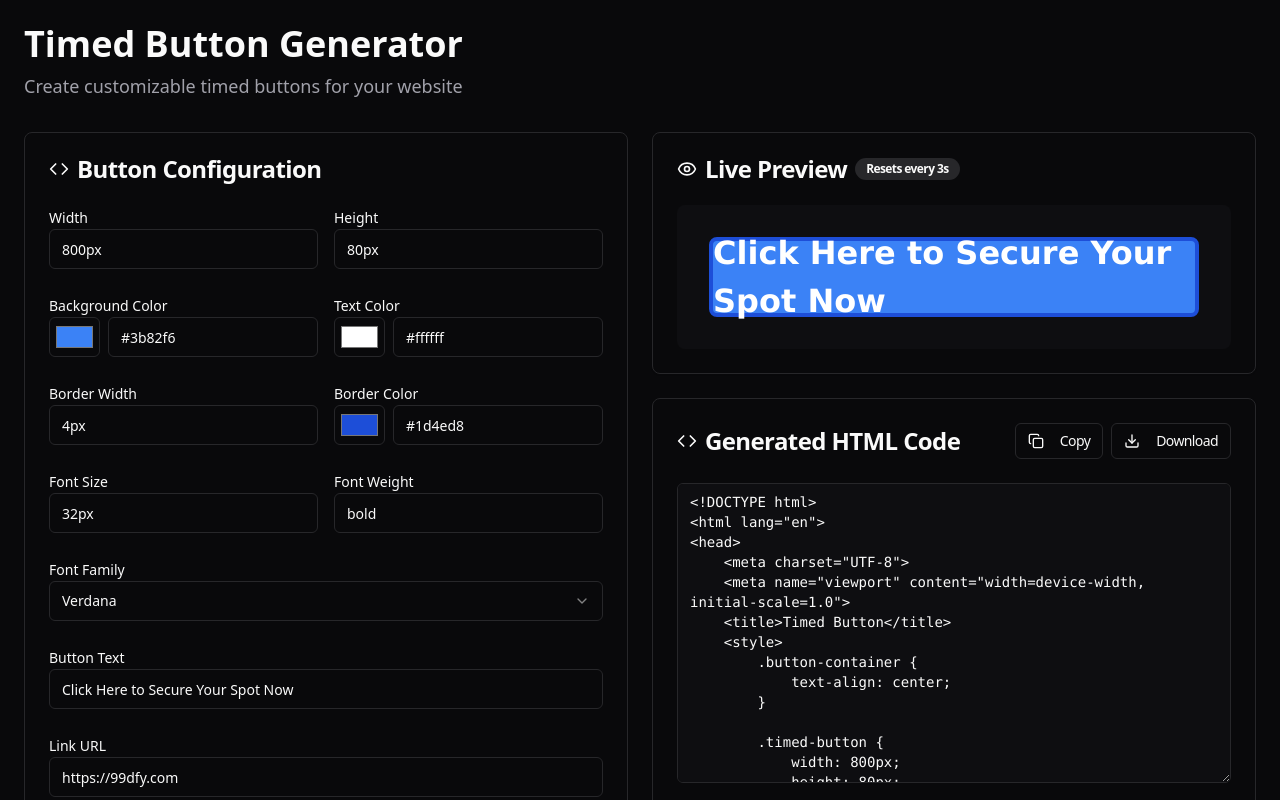
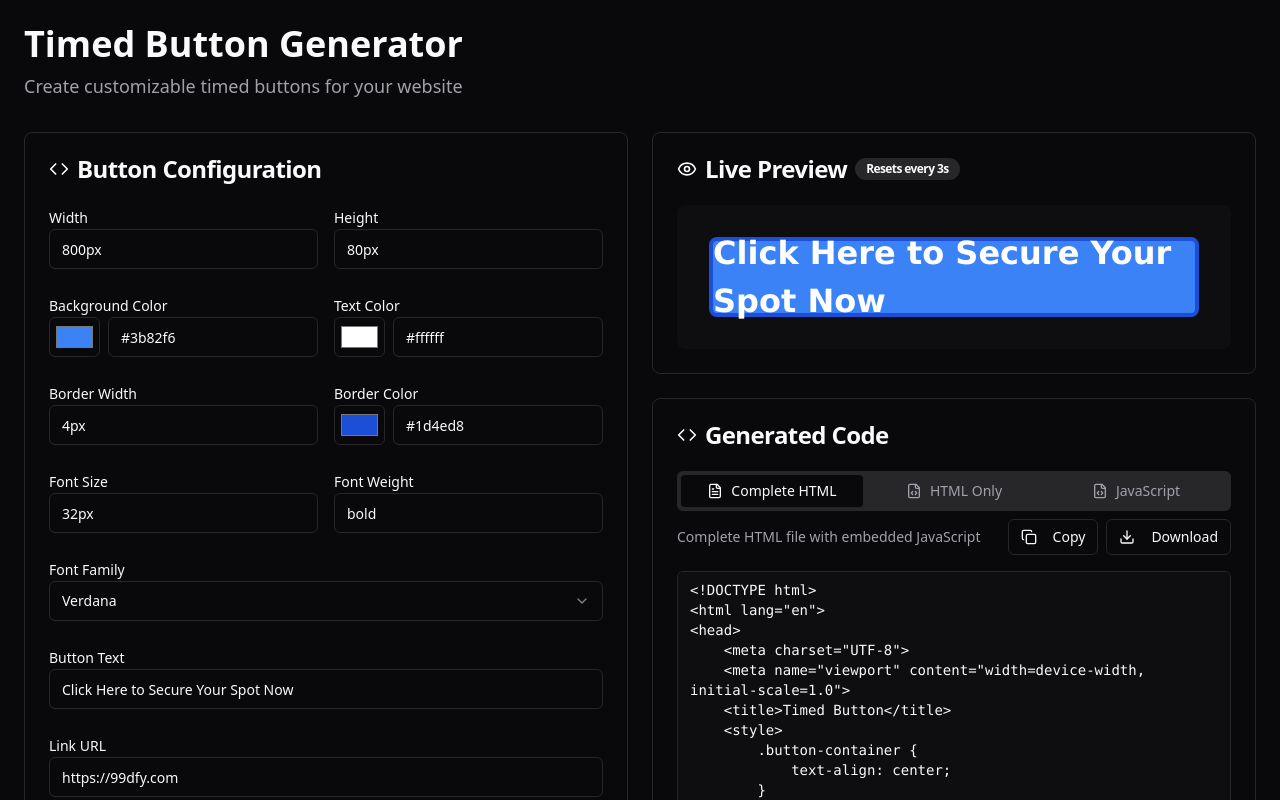
Before and after one commit to moshbari/timed-click-creator, a React (Vite) app: page / in a window 1280 px wide. Shown: the top 800 px of the page. Built offline with nearby package versions, Linux system fonts and the light colour scheme.

Commit message:
Separate JS for page builders
Move JavaScript to a separate file and provide instructions for integration, accommodating page builders that restrict inline scripts.

```diff
--- a/src/components/ButtonGenerator.tsx
+++ b/src/components/ButtonGenerator.tsx
@@ -6,7 +6,8 @@ import { Button } from '@/components/ui/button';
 import { Textarea } from '@/components/ui/textarea';
 import { Badge } from '@/components/ui/badge';
 import { Select, SelectContent, SelectItem, SelectTrigger, SelectValue } from '@/components/ui/select';
-import { Copy, Eye, Code, Download } from 'lucide-react';
+import { Tabs, TabsContent, TabsList, TabsTrigger } from '@/components/ui/tabs';
+import { Copy, Eye, Code, Download, FileText, FileCode, AlertCircle } from 'lucide-react';
 import { useToast } from '@/hooks/use-toast';
 
 interface ButtonConfig {
@@ -66,7 +67,7 @@ const ButtonGenerator = () => {
     }
   }, [config.delayHours, config.delayMinutes, config.delaySeconds]);
 
-  const generateCode = () => {
+  const generateHTML = () => {
     return `<!DOCTYPE html>
 <html lang="en">
 <head>
@@ -121,7 +122,9 @@ const ButtonGenerator = () => {
         window.addEventListener('load', function() {
             setTimeout(function() {
                 const button = document.getElementById('timedButton');
+                if (button) {
                     button.classList.add('show');
+                }
             }, ${(config.delayHours * 3600 + config.delayMinutes * 60 + config.delaySeconds) * 1000});
         });
     </script>
@@ -129,12 +132,54 @@ const ButtonGenerator = () => {
 </html>`;
   };
 
-  const copyToClipboard = async () => {
+  const generateJS = () => {
+    return `// Timed Button Script
+// Place this script in your page's footer or use your page builder's custom JS section
+
+window.addEventListener('load', function() {
+    setTimeout(function() {
+        const button = document.getElementById('timedButton');
+        if (button) {
+            button.classList.add('show');
+        }
+    }, ${(config.delayHours * 3600 + config.delayMinutes * 60 + config.delaySeconds) * 1000});
+});`;
+  };
+
+  const generateHTMLOnly = () => {
+    return `<!-- Timed Button HTML -->
+<!-- Paste this HTML where you want the button to appear -->
+<div class="button-container" style="text-align: ${config.alignment};">
+    <a href="${config.linkUrl}"
+       target="_blank"
+       rel="noopener noreferrer"
+       class="timed-button"
+       id="timedButton"
+       style="width: ${config.width}; height: ${config.height}; background-color: ${config.backgroundColor}; border: ${config.borderWidth} solid ${config.borderColor}; color: ${config.textColor}; font-size: ${config.fontSize}; font-weight: ${config.fontWeight}; font-family: ${config.fontFamily}; text-decoration: none; border-radius: 8px; cursor: pointer; transition: all 0.3s ease; display: inline-flex; align-items: center; justify-content: center; opacity: 0; transform: translateY(20px);">
+        ${config.buttonText}
+    </a>
+</div>
+
+<style>
+.timed-button.show {
+    opacity: 1 !important;
+    transform: translateY(0) !important;
+}
+
+.timed-button:hover {
+    opacity: 0.9 !important;
+    transform: translateY(-2px) !important;
+    box-shadow: 0 4px 12px rgba(0, 0, 0, 0.2) !important;
+}
+</style>`;
+  };
+
+  const copyToClipboard = async (content: string, title: string) => {
     try {
-      await navigator.clipboard.writeText(generateCode());
+      await navigator.clipboard.writeText(content);
       toast({
-        title: "Code copied!",
-        description: "The HTML code has been copied to your clipboard.",
+        title: `${title} copied!`,
+        description: "The code has been copied to your clipboard.",
       });
     } catch (err) {
       toast({
@@ -145,13 +190,12 @@ const ButtonGenerator = () => {
     }
   };
 
-  const downloadCode = () => {
-    const code = generateCode();
-    const blob = new Blob([code], { type: 'text/html' });
+  const downloadFile = (content: string, filename: string, type: string) => {
+    const blob = new Blob([content], { type });
     const url = URL.createObjectURL(blob);
     const a = document.createElement('a');
     a.href = url;
-    a.download = 'timed-button.html';
+    a.download = filename;
     document.body.appendChild(a);
     a.click();
     document.body.removeChild(a);
@@ -159,7 +203,7 @@ const ButtonGenerator = () => {
 
     toast({
       title: "Download started!",
-      description: "The HTML file has been downloaded.",
+      description: `The ${filename} file has been downloaded.`,
     });
   };
 
@@ -443,29 +487,139 @@ const ButtonGenerator = () => {
             {/* Generated Code */}
             <Card>
               <CardHeader>
-                <CardTitle className="flex items-center justify-between">
-                  <div className="flex items-center gap-2">
+                <CardTitle className="flex items-center gap-2">
                   <Code className="h-5 w-5" />
-                    Generated HTML Code
-                  </div>
+                  Generated Code
+                </CardTitle>
+              </CardHeader>
+              <CardContent>
+                <Tabs defaultValue="complete" className="w-full">
+                  <TabsList className="grid w-full grid-cols-3">
+                    <TabsTrigger value="complete" className="flex items-center gap-2">
+                      <FileText className="h-4 w-4" />
+                      Complete HTML
+                    </TabsTrigger>
+                    <TabsTrigger value="separate" className="flex items-center gap-2">
+                      <FileCode className="h-4 w-4" />
+                      HTML Only
+                    </TabsTrigger>
+                    <TabsTrigger value="javascript" className="flex items-center gap-2">
+                      <FileCode className="h-4 w-4" />
+                      JavaScript
+                    </TabsTrigger>
+                  </TabsList>
+
+                  <TabsContent value="complete" className="space-y-4">
+                    <div className="flex items-center justify-between">
+                      <p className="text-sm text-muted-foreground">Complete HTML file with embedded JavaScript</p>
                       <div className="flex gap-2">
-                    <Button onClick={copyToClipboard} variant="outline" size="sm">
+                        <Button
+                          onClick={() => copyToClipboard(generateHTML(), "Complete HTML")}
+                          variant="outline"
+                          size="sm"
+                        >
                           <Copy className="h-4 w-4 mr-2" />
                           Copy
                         </Button>
-                    <Button onClick={downloadCode} variant="outline" size="sm">
+                        <Button
+                          onClick={() => downloadFile(generateHTML(), 'timed-button.html', 'text/html')}
+                          variant="outline"
+                          size="sm"
+                        >
                           <Download className="h-4 w-4 mr-2" />
                           Download
                         </Button>
                       </div>
-                </CardTitle>
-              </CardHeader>
-              <CardContent>
+                    </div>
                     <Textarea
-                  value={generateCode()}
+                      value={generateHTML()}
                       readOnly
                       className="min-h-[300px] font-mono text-sm bg-code-bg"
                     />
+                  </TabsContent>
+
+                  <TabsContent value="separate" className="space-y-4">
+                    <div className="bg-amber-50 border border-amber-200 rounded-lg p-4 mb-4">
+                      <div className="flex items-start gap-2">
+                        <AlertCircle className="h-5 w-5 text-amber-600 mt-0.5" />
+                        <div>
+                          <p className="font-medium text-amber-800">For Page Builders</p>
+                          <p className="text-sm text-amber-700 mt-1">
+                            Use this HTML in your page builder's HTML editor, then add the JavaScript separately in your page's custom JS section or footer.
+                          </p>
+                        </div>
+                      </div>
+                    </div>
+                    <div className="flex items-center justify-between">
+                      <p className="text-sm text-muted-foreground">HTML code only (requires separate JavaScript)</p>
+                      <div className="flex gap-2">
+                        <Button
+                          onClick={() => copyToClipboard(generateHTMLOnly(), "HTML Only")}
+                          variant="outline"
+                          size="sm"
+                        >
+                          <Copy className="h-4 w-4 mr-2" />
+                          Copy
+                        </Button>
+                        <Button
+                          onClick={() => downloadFile(generateHTMLOnly(), 'timed-button.html', 'text/html')}
+                          variant="outline"
+                          size="sm"
+                        >
+                          <Download className="h-4 w-4 mr-2" />
+                          Download
+                        </Button>
+                      </div>
+                    </div>
+                    <Textarea
+                      value={generateHTMLOnly()}
+                      readOnly
+                      className="min-h-[300px] font-mono text-sm bg-code-bg"
+                    />
+                  </TabsContent>
+
+                  <TabsContent value="javascript" className="space-y-4">
+                    <div className="bg-blue-50 border border-blue-200 rounded-lg p-4 mb-4">
+                      <div className="flex items-start gap-2">
+                        <AlertCircle className="h-5 w-5 text-blue-600 mt-0.5" />
+                        <div>
+                          <p className="font-medium text-blue-800">JavaScript Instructions</p>
+                          <ul className="text-sm text-blue-700 mt-1 space-y-1">
+                            <li>• Add this script to your page's footer</li>
+                            <li>• Or paste it in your page builder's custom JavaScript section</li>
+                            <li>• Make sure it loads after the HTML content</li>
+                          </ul>
+                        </div>
+                      </div>
+                    </div>
+                    <div className="flex items-center justify-between">
+                      <p className="text-sm text-muted-foreground">JavaScript code for timed button functionality</p>
+                      <div className="flex gap-2">
+                        <Button
+                          onClick={() => copyToClipboard(generateJS(), "JavaScript")}
+                          variant="outline"
+                          size="sm"
+                        >
+                          <Copy className="h-4 w-4 mr-2" />
+                          Copy
+                        </Button>
+                        <Button
+                          onClick={() => downloadFile(generateJS(), 'timed-button.js', 'text/javascript')}
+                          variant="outline"
+                          size="sm"
+                        >
+                          <Download className="h-4 w-4 mr-2" />
+                          Download
+                        </Button>
+                      </div>
+                    </div>
+                    <Textarea
+                      value={generateJS()}
+                      readOnly
+                      className="min-h-[300px] font-mono text-sm bg-code-bg"
+                    />
+                  </TabsContent>
+                </Tabs>
               </CardContent>
             </Card>
           </div>
```
Lines whose indentation alone changed are shown as unchanged.
